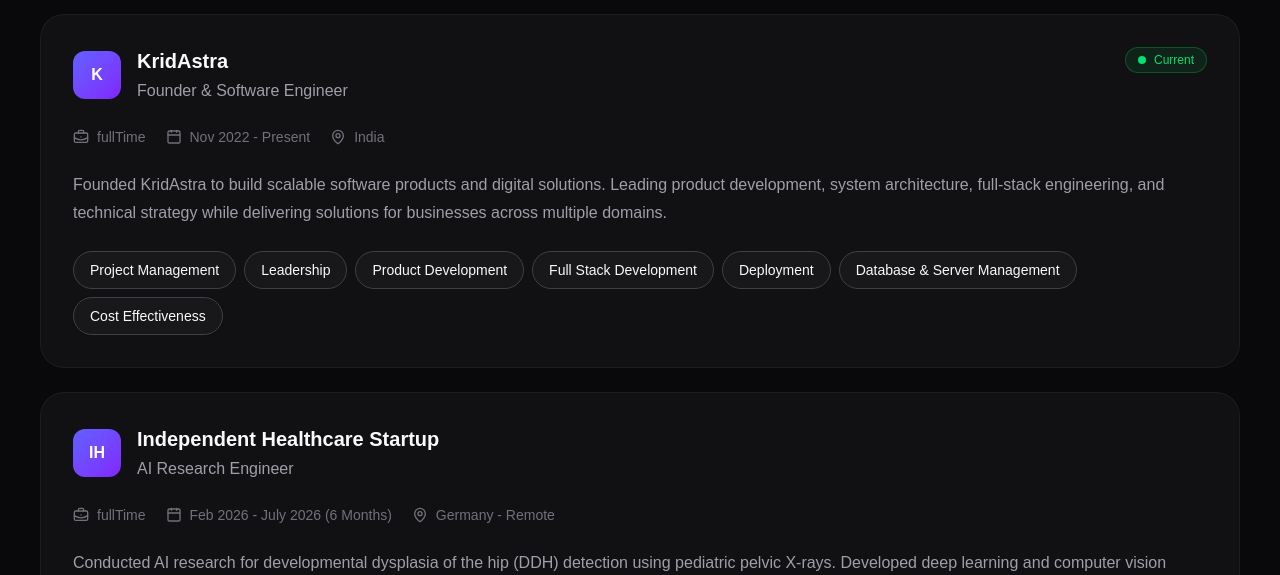
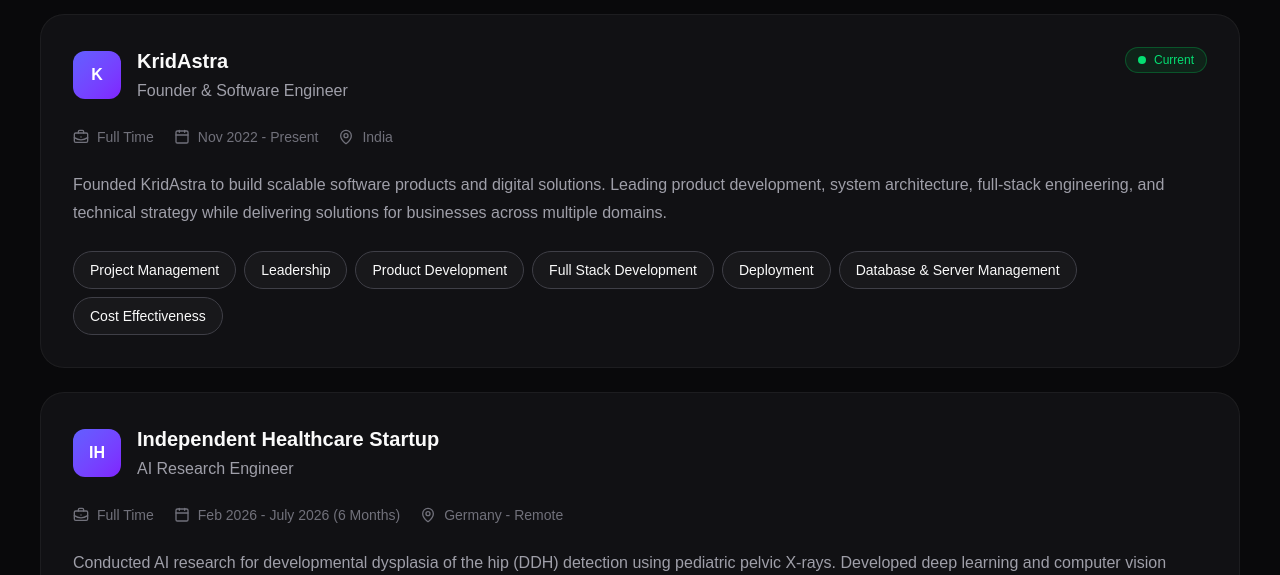
Before and after one commit to devsiddhartha31/devsiddhartha31.github.io, a Next.js app: page / in a window 1280 px wide. Shown: the part 3260-3835 px from the top of the page. Built offline with nearby package versions, Linux system fonts and the light colour scheme.

Commit message:
refactor(experience): format employment type labels for display

```diff
--- a/components/experience/ExperienceCard.tsx
+++ b/components/experience/ExperienceCard.tsx
@@ -25,6 +25,9 @@ const employmentTypeIcons = {
   freelance: Laptop,
   internship: GraduationCap,
 };
+
+const formatEmploymentType = (type: string) =>
+  type.replace(/([A-Z])/g, " $1").replace(/^./, (char) => char.toUpperCase());
 
 export default function ExperienceCard({
   experience,
@@ -98,7 +101,7 @@ export default function ExperienceCard({
 
         <div className="flex items-center gap-2">
           <Icon size={16} />
-          <span>{experience.employmentType}</span>
+          <span>{formatEmploymentType(experience.employmentType)}</span>
         </div>
 
         <div className="flex items-center gap-2">
```
